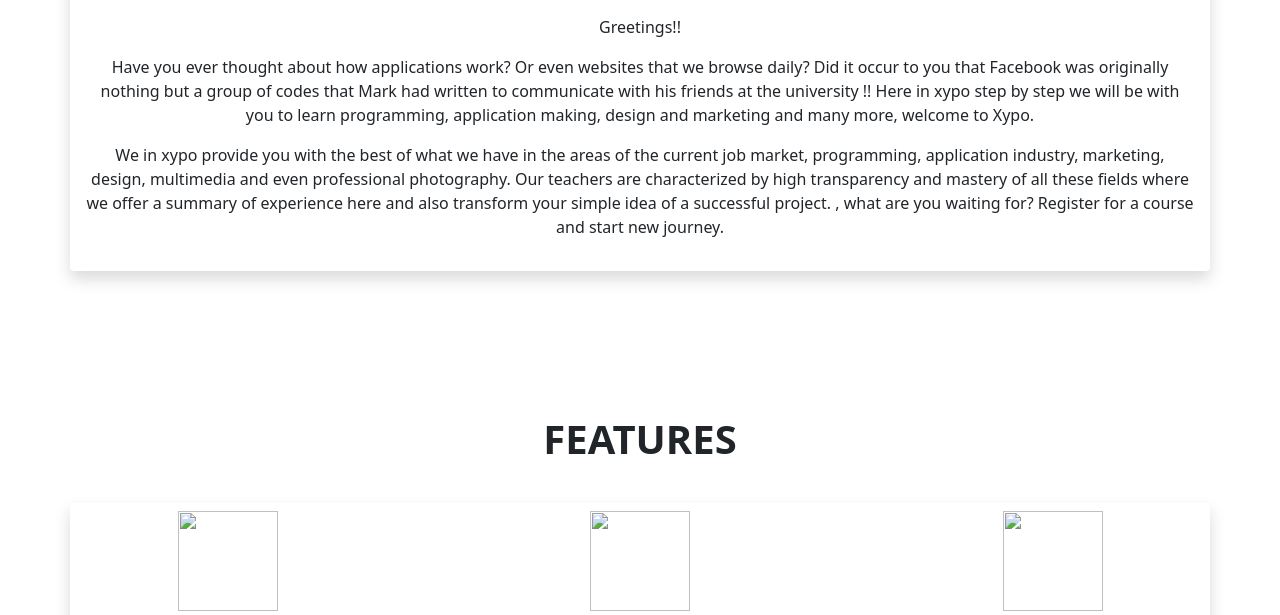
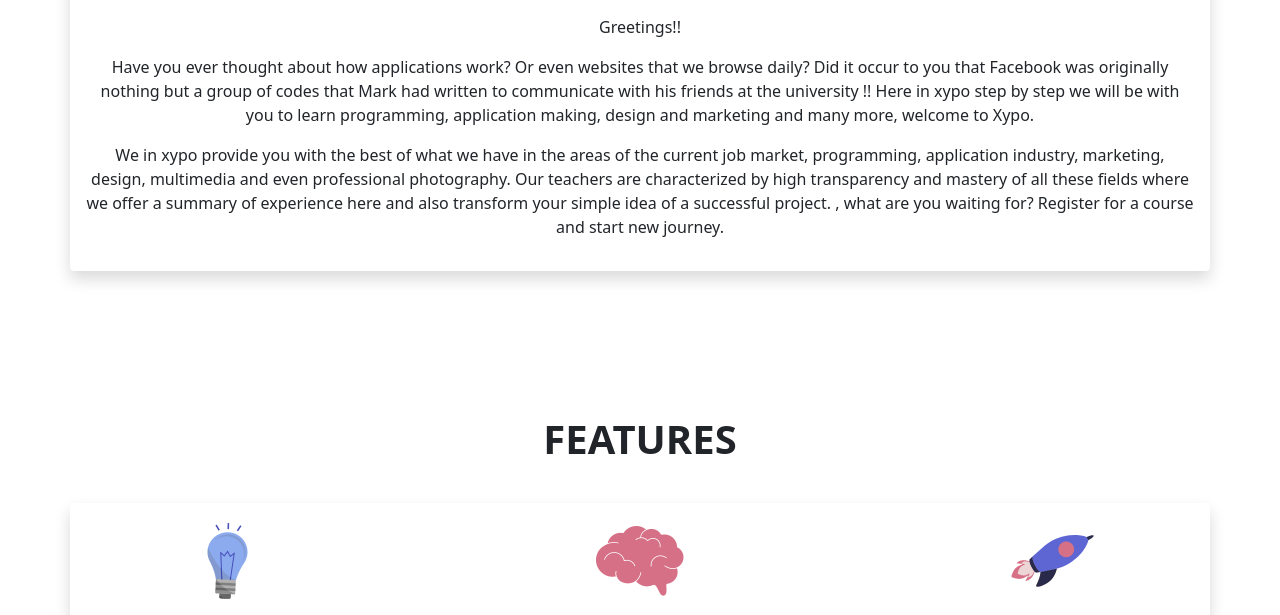
Before and after one commit to Shahadtuglak/Xypo, a plain HTML site: page index.html in a window 1280 px wide. Shown: the part 331-946 px from the top of the page. Drawn offline with nearby package versions, Linux system fonts and the light colour scheme; the site is published under a folder, as on GitHub Pages, so addresses that start at the root find nothing.

Commit message:
Update index.html

```diff
--- a/index.html
+++ b/index.html
@@ -87,14 +87,14 @@
       <div class="shadow features bg-white rounded container">
          <div class="row  d-flex justify-content-between m-auto p-2">
             <div class="col-md-3">
-               <img src="/img/pic-1.png" height="100px" class="mx-auto d-block" width="100px">
+               <img src="img/pic-1.png" height="100px" class="mx-auto d-block" width="100px">
                <h3>Learn anywhere</h3>
                <p>"Learning is not attained by chance ,it must be sought for with arder and attended to with diligence"
                </p>
                <p> ---Abigail Adams</p>
             </div>
             <div class="col-md-3 text-center">
-               <img src="/img/pic-2.png" height="100px" class="mx-auto d-block" width="100px">
+               <img src="img/pic-2.png" height="100px" class="mx-auto d-block" width="100px">
                <h3>Learn anywhere</h3>
                <p>"Learning is not attained by chance ,it must be sought for with arder and attended to with diligence"
                </p>
@@ -102,7 +102,7 @@
             </div>
 
             <div class="col-md-3">
-               <img src="/img/pic-3.png" height="100px" class="mx-auto d-block" width="100px">
+               <img src="img/pic-3.png" height="100px" class="mx-auto d-block" width="100px">
                <h3>Learn anywhere</h3>
                <p>"Learning is not attained by chance ,it must be sought for with arder and attended to with diligence"
                </p>
```
